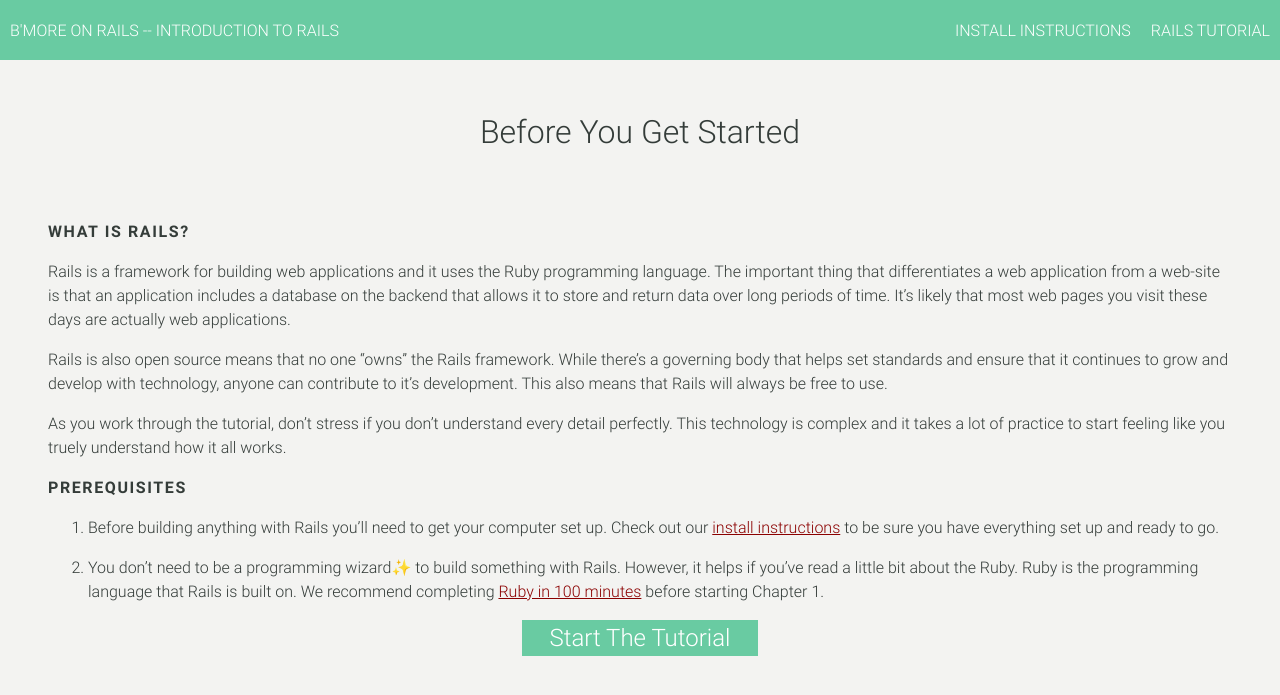
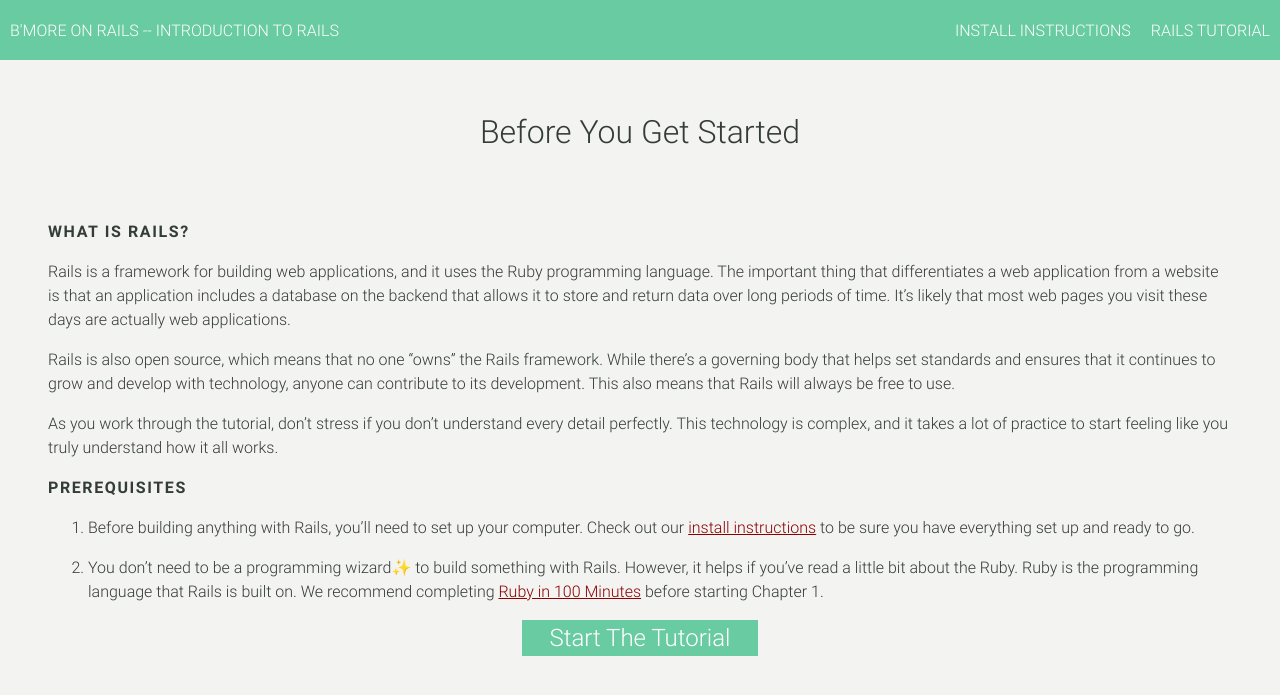
Before and after one commit to bmoreonrails/rails_tutorial, a Jekyll site: the page built from index.md, in a window 1280 px wide, cut to the strip 0-791 px from the top of the page. Shown: the top 695 px of the strip. Built offline with Jekyll 4.4.1, drawn with Linux system fonts in a browser that asks for light colours.

Commit message:
Changes for grammar or spelling.

```diff
--- a/index.md
+++ b/index.md
@@ -11,16 +11,16 @@
 
 ###  What is Rails?
 
-Rails is a framework for building web applications and it uses the Ruby programming language. The important thing that differentiates a web application from a web-site is that an application includes a database on the backend that allows it to store and return data over long periods of time. It's likely that most web pages you visit these days are actually web applications.
+Rails is a framework for building web applications, and it uses the Ruby programming language. The important thing that differentiates a web application from a website is that an application includes a database on the backend that allows it to store and return data over long periods of time. It's likely that most web pages you visit these days are actually web applications.
 
-Rails is also open source means that no one "owns" the Rails framework. While there's a governing body that helps set standards and ensure that it continues to grow and develop with technology, anyone can contribute to it's development. This also means that Rails will always be free to use.
+Rails is also open source, which means that no one "owns" the Rails framework. While there's a governing body that helps set standards and ensures that it continues to grow and develop with technology, anyone can contribute to its development. This also means that Rails will always be free to use.
 
-As you work through the tutorial, don't stress if you don't understand every detail perfectly. This technology is complex and it takes a lot of practice to start feeling like you truely understand how it all works.
+As you work through the tutorial, don't stress if you don't understand every detail perfectly. This technology is complex, and it takes a lot of practice to start feeling like you truly understand how it all works.
 
 ### Prerequisites
 
-1. Before building anything with Rails you'll need to get your computer set up. Check out our [install instructions]({{ site.baseurl }}/installation.html) to be sure you have everything set up and ready to go.
+1. Before building anything with Rails, you'll need to set up your computer. Check out our [install instructions]({{ site.baseurl }}/installation.html) to be sure you have everything set up and ready to go.
 
-1. You don't need to be a programming wizard✨ to build something with Rails. However, it helps if you've read a little bit about the Ruby. Ruby is the programming language that Rails is built on. We recommend completing [Ruby in 100 minutes](http://tutorials.jumpstartlab.com/projects/ruby_in_100_minutes.html) before starting Chapter 1.
+1. You don't need to be a programming wizard✨ to build something with Rails. However, it helps if you've read a little bit about the Ruby. Ruby is the programming language that Rails is built on. We recommend completing [Ruby in 100 Minutes](http://tutorials.jumpstartlab.com/projects/ruby_in_100_minutes.html) before starting Chapter 1.
 
 <div class="start-button"><a href="{{site.baseurl}}/tutorial/chapter_01" target="_self">Start The Tutorial</a></div>
```
